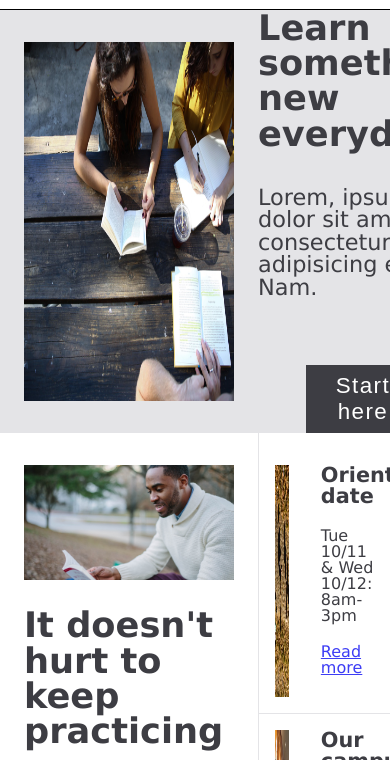
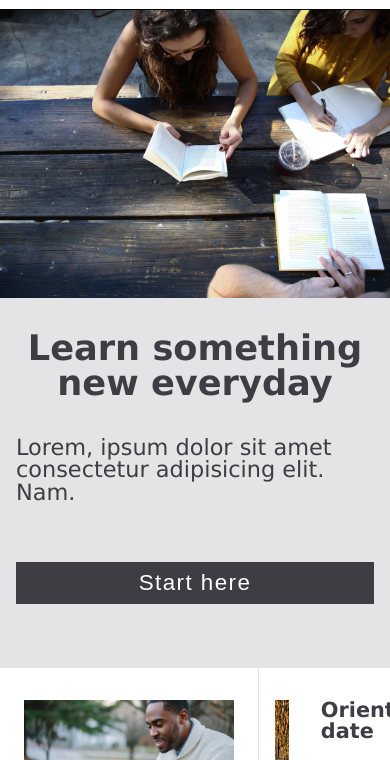
Before and after one commit to RawmanGrey/Colmar-Academy, a plain HTML site: page index.html in a window 390 px wide. Shown: the part 54-814 px from the top of the page. Drawn offline with Linux system fonts and the light colour scheme.

Commit message:
Media query for banner CTA section

```diff
--- a/resources/css/style.css
+++ b/resources/css/style.css
@@ -127,6 +127,32 @@ main img {
 
 #CTA button:active {
     opacity: 0.7;
+}
+
+@media only screen and (max-width: 811px) {
+    main {
+        flex-flow: column;
+    }
+
+    main img {
+        display: block;
+        width: 100%;
+        padding: 0;
+    }
+
+    #CTA {
+        margin: 2rem 1rem;
+    }
+    #CTA h1, p {
+        text-align: center;
+    }
+
+    #CTA button {
+        margin: 1.5rem 0 2rem 0;
+        /* max-width: 365px;*/
+        /* align-self: center;  */
+    }
+
 }
 
 /* quotation and announce */
```
